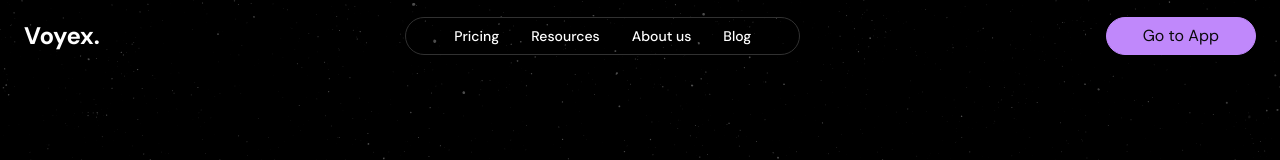
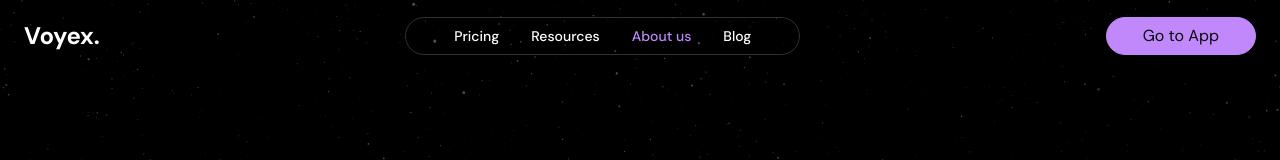
Before and after one commit to Bodemola123/Voyex-landing, a Next.js app: page /about-us in a window 1280 px wide. Shown: the top 160 px of the page. Built offline with nearby package versions, Linux system fonts and the light colour scheme.

Commit message:
Active tab added

```diff
--- a/components/Header/Header.js
+++ b/components/Header/Header.js
@@ -1,28 +1,31 @@
-'use client'
-import React, { useState } from 'react'
-import '../../app/globals.css'
-import Image from 'next/image'
-import Link from 'next/link'
+"use client";
+import React, { useState } from "react";
+import { usePathname } from "next/navigation";
+import "../../app/globals.css";
+import Image from "next/image";
+import Link from "next/link";
 
 const Header = () => {
-  // Managing the dropdown state
-  const [isOpen, setIsOpen] = useState(false)
+  const [isOpen, setIsOpen] = useState(false);
+  const pathname = usePathname(); // Get the current route
+
+  const isActive = (path) => pathname === path ? "text-[#C088fb]" : "text-white";
 
   // Toggle the mobile menu
   const toggleDropdown = () => {
-    setIsOpen(prevState => !prevState)
-  }
+    setIsOpen((prevState) => !prevState);
+  };
 
   return (
     <div className="flex justify-between items-center sm:h-[72px] lg:px-[24px] md:px-[24px] sm:px-[24px] z-40">
       <Link href="/" className="font-bold text-2xl text-white">Voyex.</Link>
 
       {/* Desktop Navigation */}
-      <div className="hidden lg:flex md:flex text-sm font-medium text-white gap-8 py-2 px-[48px] border border-card rounded-[43px]">
-      <Link href="/pricing" className="hover:text-[#C088fb]">Pricing</Link>
-  <Link href="/resources" className="hover:text-[#C088fb]">Resources</Link>
-  <Link href="/about-us" className="hover:text-[#C088fb]">About us</Link>
-  <Link href="/blog" className="hover:text-[#C088fb]">Blog</Link>
+      <div className="hidden lg:flex md:flex text-sm font-medium gap-8 py-2 px-[48px] border border-card rounded-[43px]">
+        <Link href="/pricing" className={`${isActive("/pricing")} hover:text-[#C088fb]`}>Pricing</Link>
+        <Link href="/resources" className={`${isActive("/resources")} hover:text-[#C088fb]`}>Resources</Link>
+        <Link href="/about-us" className={`${isActive("/about-us")} hover:text-[#C088fb]`}>About us</Link>
+        <Link href="/blog" className={`${isActive("/blog")} hover:text-[#C088fb]`}>Blog</Link>
       </div>
 
       {/* Go to App Button */}
@@ -42,29 +45,29 @@ const Header = () => {
       {isOpen && (
         <div className="absolute top-16 right-8 sm:flex flex-col gap-4 bg-[#0d0d0d] text-white rounded-lg shadow-lg py-4 px-6 z-20">
           <ul className="flex flex-col gap-4">
-  <li className="hover:text-[#C088fb]">
+            <li className={`${isActive("/pricing")} hover:text-[#C088fb]`}>
               <Link href="/pricing">Pricing</Link>
             </li>
-  <li className="hover:text-[#C088fb]">
+            <li className={`${isActive("/resources")} hover:text-[#C088fb]`}>
               <Link href="/resources">Resources</Link>
             </li>
-  <li className="hover:text-[#C088fb]">
+            <li className={`${isActive("/about-us")} hover:text-[#C088fb]`}>
               <Link href="/about-us">About us</Link>
             </li>
-  <li className="hover:text-[#C088fb]">
+            <li className={`${isActive("/blog")} hover:text-[#C088fb]`}>
               <Link href="/blog">Blog</Link>
             </li>
           </ul>
           <a
             href="https://voyex-app-dev-delta.vercel.app/"
-              className='bg-[#c088fb] rounded-3xl border-[1.5px] border-[#c088fb] text-sm text-[#0a0a0b] flex gap-2 px-4 py-2 transition-all duration-200 ease-in-out hover:scale-110 hover:bg-[#9b67d7] hover:backdrop-blur-[18.4px]  justify-start'
+            className="bg-[#c088fb] rounded-3xl border-[1.5px] border-[#c088fb] text-sm text-[#0a0a0b] flex gap-2 px-4 py-2 transition-all duration-200 ease-in-out hover:scale-110 hover:bg-[#9b67d7] hover:backdrop-blur-[18.4px] justify-start"
           >
             Go to App
           </a>
         </div>
       )}
     </div>
-  )
-}
+  );
+};
 
-export default Header
+export default Header;
```
Lines whose indentation alone changed are shown as unchanged.
